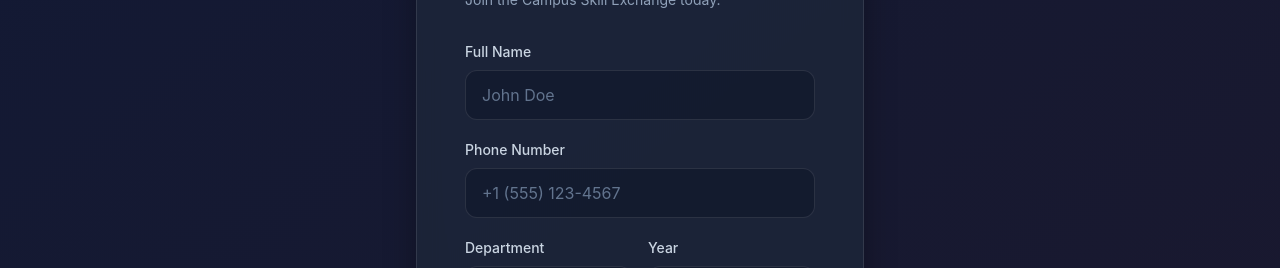
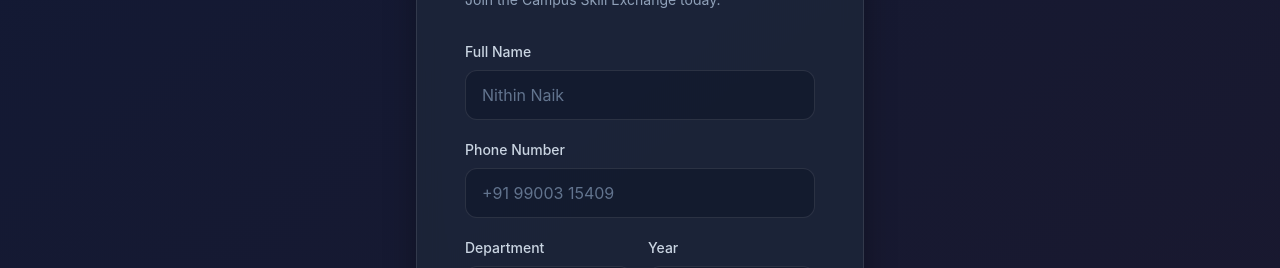
Before and after one commit to looser-lag/DBMS-PROJECT, a React app in the folder frontend/: page /register in a window 1280 px wide. Shown: the part 253-521 px from the top of the page. Built offline with nearby package versions, Linux system fonts and the light colour scheme; the HTML template or start-up script is replaced by a standard one.

Commit message:
style: update Auth page placeholders to Indian formats

```diff
--- a/frontend/src/pages/Auth.jsx
+++ b/frontend/src/pages/Auth.jsx
@@ -60,7 +60,7 @@ export default function Auth({ isLogin = true }) {
                                 <input
                                     type="text"
                                     className="w-full bg-slate-800/60 border border-slate-600 rounded-xl px-4 py-3 focus:ring-2 focus:ring-indigo-500 focus:border-transparent outline-none transition-all placeholder-slate-500"
-                                    placeholder="John Doe"
+                                    placeholder="Nithin Naik"
                                     value={name}
                                     onChange={(e) => setName(e.target.value)}
                                     required
@@ -71,7 +71,7 @@ export default function Auth({ isLogin = true }) {
                                 <input
                                     type="tel"
                                     className="w-full bg-slate-800/60 border border-slate-600 rounded-xl px-4 py-3 focus:ring-2 focus:ring-indigo-500 focus:border-transparent outline-none transition-all placeholder-slate-500"
-                                    placeholder="+1 (555) 123-4567"
+                                    placeholder="+91 99003 15409"
                                     value={phone}
                                     onChange={(e) => setPhone(e.target.value)}
                                     required
```
